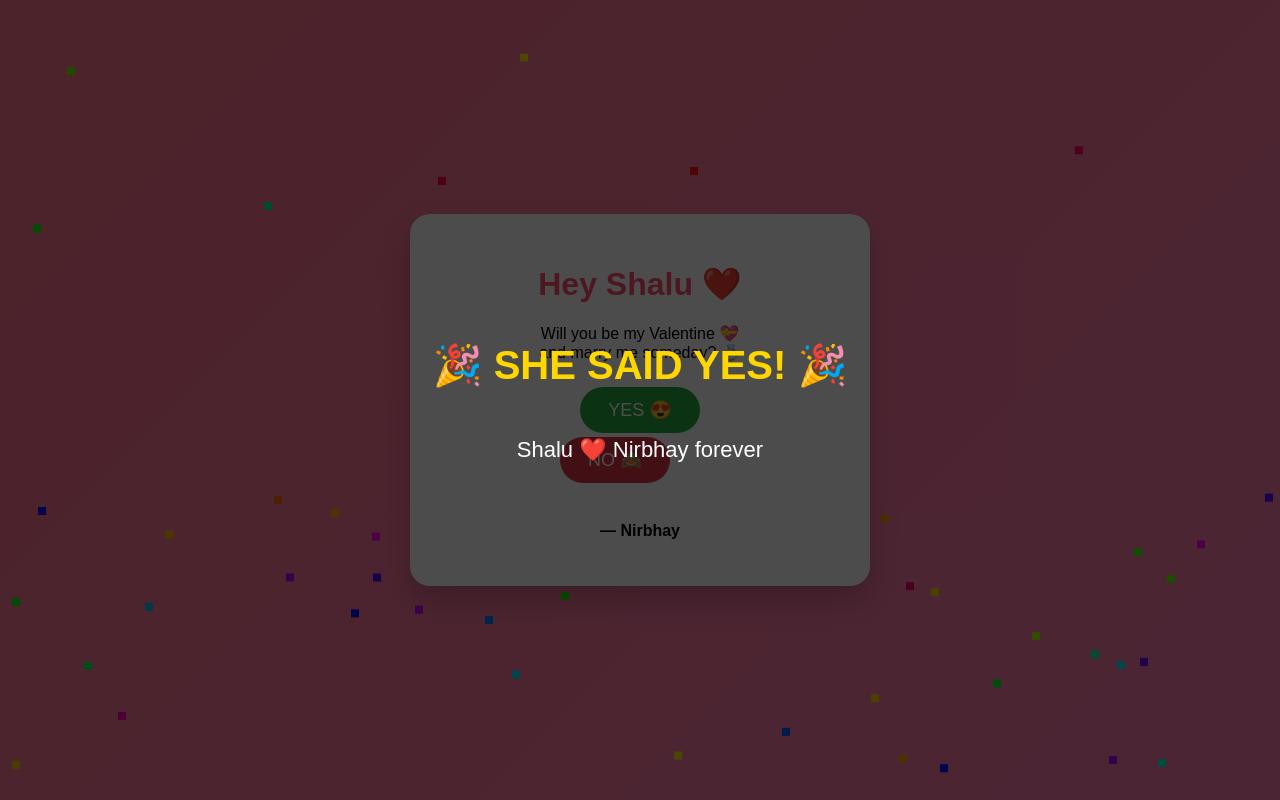
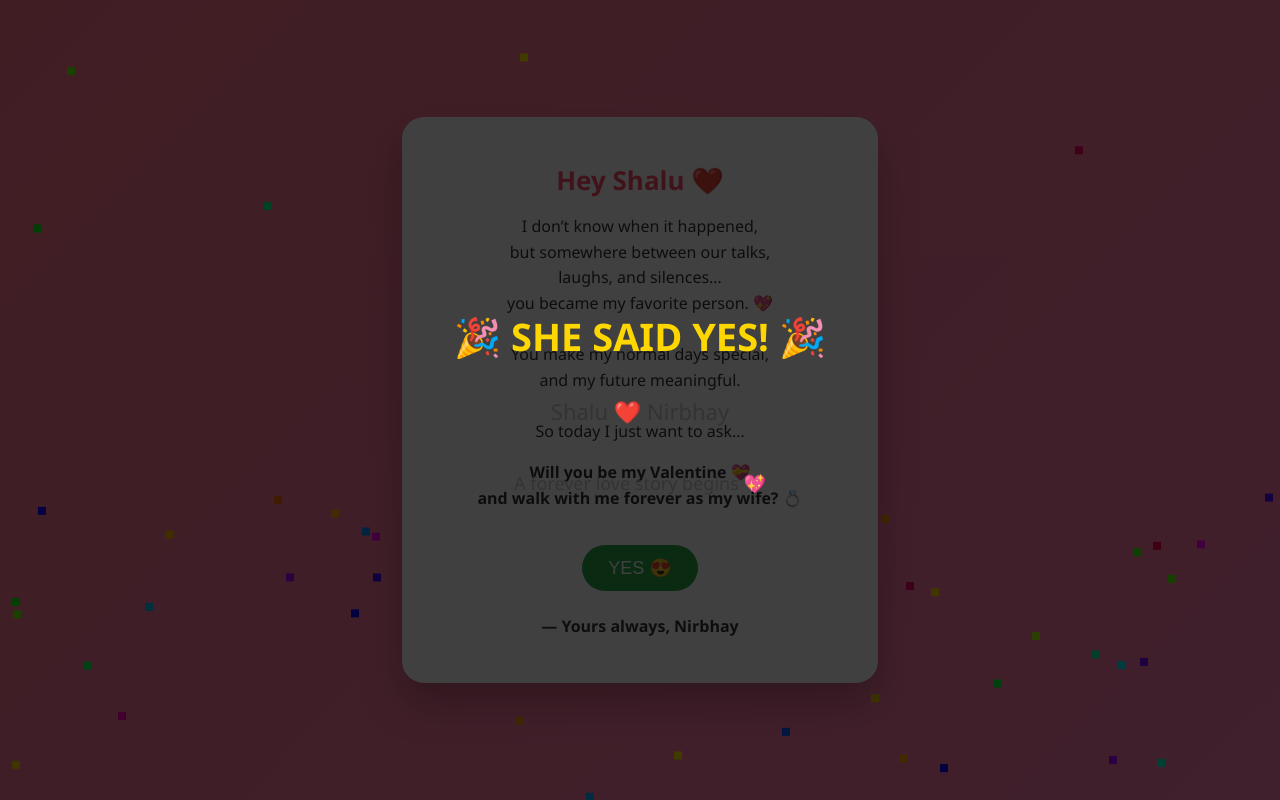
Before and after one commit to NirbhaySingh15/web, a plain HTML site: page index.html in a window 1280 px wide. Both pictures are taken after a click on the button "YES 😍". Shown: the top 800 px of the page. Drawn offline with Linux system fonts and the light colour scheme.

Commit message:
Update index.html

```diff
--- a/index.html
+++ b/index.html
@@ -3,48 +3,54 @@
 <head>
 <meta charset="UTF-8">
 <meta name="viewport" content="width=device-width, initial-scale=1.0">
-  <title>Proposal for Shalu ❤️</title>
+<title>Nirbhay ❤️ Shalu</title>
 
 <style>
   body {
+    margin: 0;
     height: 100vh;
-      margin: 0;
+    background: linear-gradient(135deg, #ff758c, #ff7eb3);
+    font-family: 'Segoe UI', sans-serif;
     display: flex;
     justify-content: center;
     align-items: center;
-      background: linear-gradient(135deg, #ff758c, #ff7eb3);
-      font-family: Arial, sans-serif;
     overflow: hidden;
   }
 
   .card {
     background: white;
-      padding: 30px;
-      border-radius: 20px;
+    padding: 28px;
+    border-radius: 22px;
     text-align: center;
-      box-shadow: 0 15px 30px rgba(0,0,0,0.2);
-      position: relative;
+    width: 92%;
+    max-width: 420px;
+    box-shadow: 0 20px 40px rgba(0,0,0,0.25);
     z-index: 2;
-      width: 90%;
-      max-width: 400px;
   }
 
   h1 {
     color: #ff4d6d;
+    font-size: 26px;
+    margin-bottom: 10px;
+  }
+
+  p {
+    color: #333;
+    font-size: 16px;
+    line-height: 1.6;
   }
 
   .buttons {
     margin-top: 25px;
-      height: 120px;
-      position: relative;
   }
 
   button {
-      padding: 12px 28px;
+    padding: 12px 26px;
     font-size: 18px;
+    border-radius: 30px;
     border: none;
-      border-radius: 30px;
     cursor: pointer;
+    margin: 8px;
   }
 
   #yesBtn {
@@ -55,33 +61,37 @@
   #noBtn {
     background: #dc3545;
     color: white;
-      position: absolute;
-      left: 120px;
-      top: 50px;
+    position: fixed;
+    bottom: 90px;
+    left: 55%;
+    transform: translateX(-50%);
+    z-index: 3;
   }
 
   .celebration {
     display: none;
     position: fixed;
     inset: 0;
-      background: rgba(0,0,0,0.7);
+    background: rgba(0,0,0,0.75);
     color: white;
     justify-content: center;
     align-items: center;
     flex-direction: column;
     z-index: 10;
+    text-align: center;
+    padding: 20px;
   }
 
   .celebration h1 {
-      font-size: 40px;
+    font-size: 38px;
     color: #ffd700;
   }
 
   .confetti {
-      position: absolute;
+    position: fixed;
     width: 8px;
     height: 8px;
-      animation: fall 3s linear infinite;
+    animation: fall linear infinite;
   }
 
   @keyframes fall {
@@ -95,22 +105,37 @@
 
 <div class="card">
   <h1>Hey Shalu ❤️</h1>
+
   <p>
+    I don’t know when it happened,<br>
+    but somewhere between our talks,<br>
+    laughs, and silences…<br>
+    you became my favorite person. 💖
+    <br><br>
+    You make my normal days special,<br>
+    and my future meaningful.
+    <br><br>
+    So today I just want to ask…
+  </p>
+
+  <p style="font-weight:bold;">
     Will you be my Valentine 💝
-      <br>and marry me someday? 💍
+    <br>and walk with me forever as my wife? 💍
   </p>
 
   <div class="buttons">
     <button id="yesBtn">YES 😍</button>
-      <button id="noBtn">NO 🙈</button>
   </div>
 
-    <p style="margin-top:15px;font-weight:bold;">— Nirbhay</p>
+  <p style="margin-top:15px;font-weight:bold;">— Yours always, Nirbhay</p>
 </div>
+
+<button id="noBtn">NO 🙈</button>
 
 <div class="celebration" id="celebration">
   <h1>🎉 SHE SAID YES! 🎉</h1>
-    <p style="font-size:22px;">Shalu ❤️ Nirbhay forever</p>
+  <p style="font-size:22px;">Shalu ❤️ Nirbhay</p>
+  <p style="font-size:18px;">A forever love story begins 💖</p>
 </div>
 
 <script>
@@ -118,31 +143,27 @@
 const yesBtn = document.getElementById("yesBtn");
 const celebration = document.getElementById("celebration");
 
-  // MOBILE & DESKTOP: NO button runs away on click
 noBtn.addEventListener("click", () => {
-    noBtn.style.visibility = "hidden";
+  noBtn.style.opacity = "0";
 
   setTimeout(() => {
-      const maxX = window.innerWidth - noBtn.offsetWidth;
-      const maxY = window.innerHeight - noBtn.offsetHeight;
-
-      const x = Math.random() * maxX;
-      const y = Math.random() * maxY;
+    const x = Math.random() * (window.innerWidth - noBtn.offsetWidth);
+    const y = Math.random() * (window.innerHeight - noBtn.offsetHeight);
 
     noBtn.style.left = x + "px";
     noBtn.style.top = y + "px";
-      noBtn.style.visibility = "visible";
-    }, 300);
+    noBtn.style.opacity = "1";
+  }, 250);
 });
 
-  // YES celebration
 yesBtn.addEventListener("click", () => {
   celebration.style.display = "flex";
+  noBtn.style.display = "none";
   startConfetti();
 });
 
 function startConfetti() {
-    for (let i = 0; i < 100; i++) {
+  for (let i = 0; i < 120; i++) {
     const c = document.createElement("div");
     c.className = "confetti";
     c.style.left = Math.random() * 100 + "vw";
```
Lines whose indentation alone changed are shown as unchanged.
